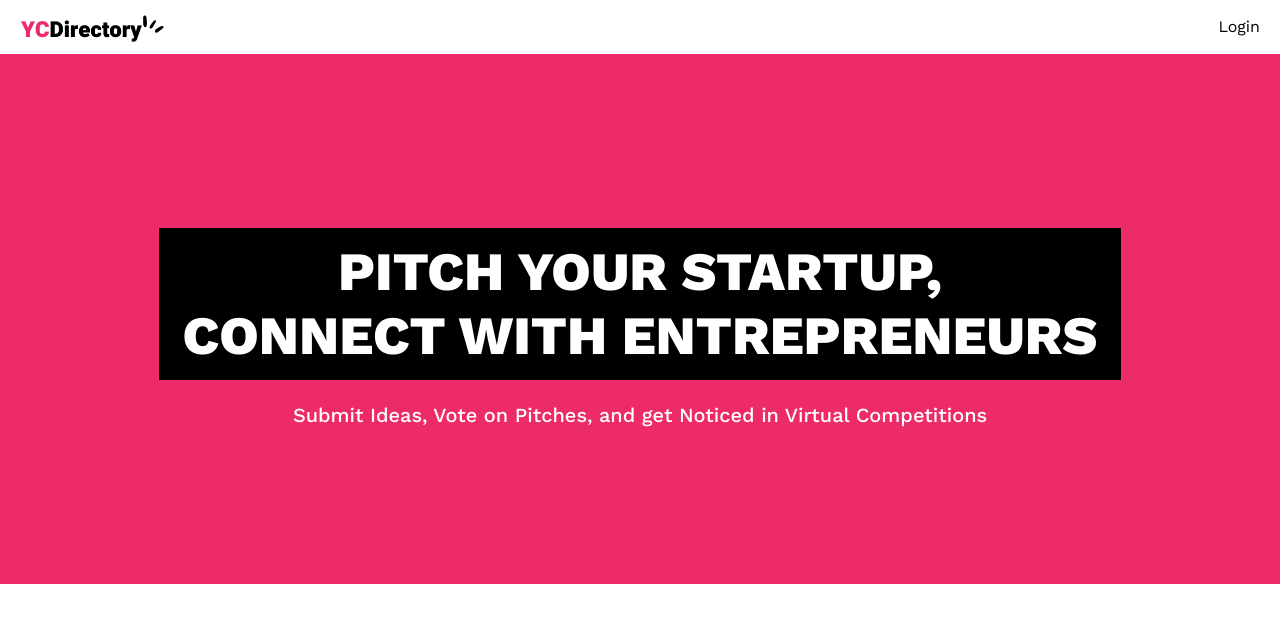
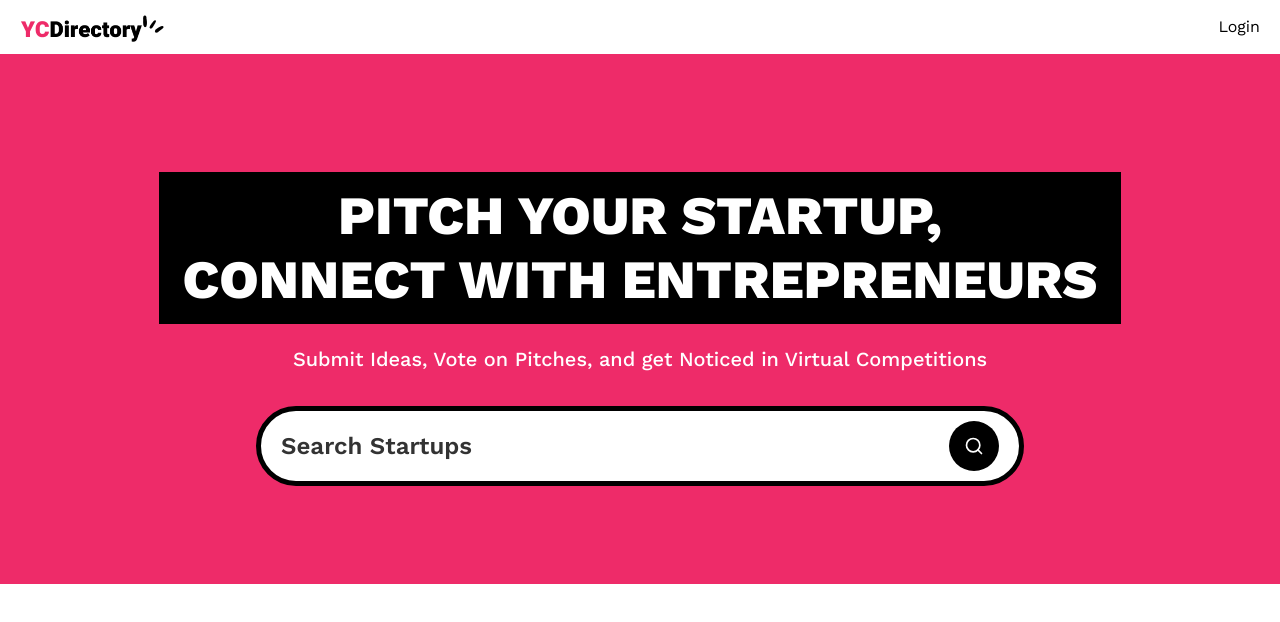
Before and after one commit to Jhonneg/ycNext, a Next.js app: page / in a window 1280 px wide. Shown: the top 622 px of the page. Built offline with nearby package versions, Linux system fonts and the light colour scheme; no server answers.

Commit message:
added search bar and query

```diff
--- a/app/(root)/layout.tsx
+++ b/app/(root)/layout.tsx
@@ -1,5 +1,5 @@
 import React from "react";
-import Navbar from "../components/Navbar";
+import Navbar from "../../components/Navbar";
 
 export default function Layout({
   children,
--- a/app/(root)/page.tsx
+++ b/app/(root)/page.tsx
@@ -1,4 +1,11 @@
-export default function Home() {
+import SearchForm from "../../components/SearchForm";
+
+export default async function Home({
+  searchParams,
+}: {
+  searchParams: Promise<{ query?: string }>;
+}) {
+  const query = (await searchParams).query;
   return (
     <>
       <section className="pink_container">
@@ -10,6 +17,7 @@
           {" "}
           Submit Ideas, Vote on Pitches, and get Noticed in Virtual Competitions
         </p>
+        <SearchForm query={query} />
       </section>
     </>
   );
--- /dev/null
+++ b/components/SearchForm.tsx
@@ -0,0 +1,24 @@
+import Form from "next/form";
+import SearchFormReset from "./SearchFormReset";
+import { Search } from "lucide-react";
+
+export default function SearchForm({ query }: { query?: string }) {
+  return (
+    <Form action="/" scroll={false} className="search-form">
+      <input
+        name="query"
+        defaultValue={query}
+        className="search-input"
+        placeholder="Search Startups"
+      />
+
+      <div className="flex gap-2">
+        {query && <SearchFormReset />}
+
+        <button type="submit" className="search-btn text-white">
+          <Search className="size-5" />
+        </button>
+      </div>
+    </Form>
+  );
+}
--- /dev/null
+++ b/components/SearchFormReset.tsx
@@ -0,0 +1,19 @@
+"use client";
+
+import { X } from "lucide-react";
+import Link from "next/link";
+
+export default function SearchFormReset() {
+  function reset() {
+    const form = document.querySelector(".search-form") as HTMLFormElement;
+
+    if (form) form.reset();
+  }
+  return (
+    <button type="reset" onClick={reset}>
+      <Link href="/" className="search-btn text-white">
+        <X className="size-5" />
+      </Link>
+    </button>
+  );
+}
--- /dev/null
+++ b/components/ui/button.tsx
@@ -0,0 +1,57 @@
+import * as React from "react"
+import { Slot } from "@radix-ui/react-slot"
+import { cva, type VariantProps } from "class-variance-authority"
+
+import { cn } from "@/lib/utils"
+
+const buttonVariants = cva(
+  "inline-flex items-center justify-center gap-2 whitespace-nowrap rounded-md text-sm font-medium transition-colors focus-visible:outline-none focus-visible:ring-1 focus-visible:ring-ring disabled:pointer-events-none disabled:opacity-50 [&_svg]:pointer-events-none [&_svg]:size-4 [&_svg]:shrink-0",
+  {
+    variants: {
+      variant: {
+        default:
+          "bg-primary text-primary-foreground shadow hover:bg-primary/90",
+        destructive:
+          "bg-destructive text-destructive-foreground shadow-sm hover:bg-destructive/90",
+        outline:
+          "border border-input bg-background shadow-sm hover:bg-accent hover:text-accent-foreground",
+        secondary:
+          "bg-secondary text-secondary-foreground shadow-sm hover:bg-secondary/80",
+        ghost: "hover:bg-accent hover:text-accent-foreground",
+        link: "text-primary underline-offset-4 hover:underline",
+      },
+      size: {
+        default: "h-9 px-4 py-2",
+        sm: "h-8 rounded-md px-3 text-xs",
+        lg: "h-10 rounded-md px-8",
+        icon: "h-9 w-9",
+      },
+    },
+    defaultVariants: {
+      variant: "default",
+      size: "default",
+    },
+  }
+)
+
+export interface ButtonProps
+  extends React.ButtonHTMLAttributes<HTMLButtonElement>,
+    VariantProps<typeof buttonVariants> {
+  asChild?: boolean
+}
+
+const Button = React.forwardRef<HTMLButtonElement, ButtonProps>(
+  ({ className, variant, size, asChild = false, ...props }, ref) => {
+    const Comp = asChild ? Slot : "button"
+    return (
+      <Comp
+        className={cn(buttonVariants({ variant, size, className }))}
+        ref={ref}
+        {...props}
+      />
+    )
+  }
+)
+Button.displayName = "Button"
+
+export { Button, buttonVariants }
--- a/package.json
+++ b/package.json
@@ -10,6 +10,7 @@
   },
   "dependencies": {
     "@radix-ui/react-icons": "^1.3.0",
+    "@radix-ui/react-slot": "^1.1.0",
     "@tailwindcss/typography": "^0.5.15",
     "class-variance-authority": "^0.7.0",
     "clsx": "^2.1.1",
```
Also changed, not shown: components/Navbar.tsx (renamed from app/components/Navbar.tsx), 1 other file (tests, documents, lock files or other folders).
